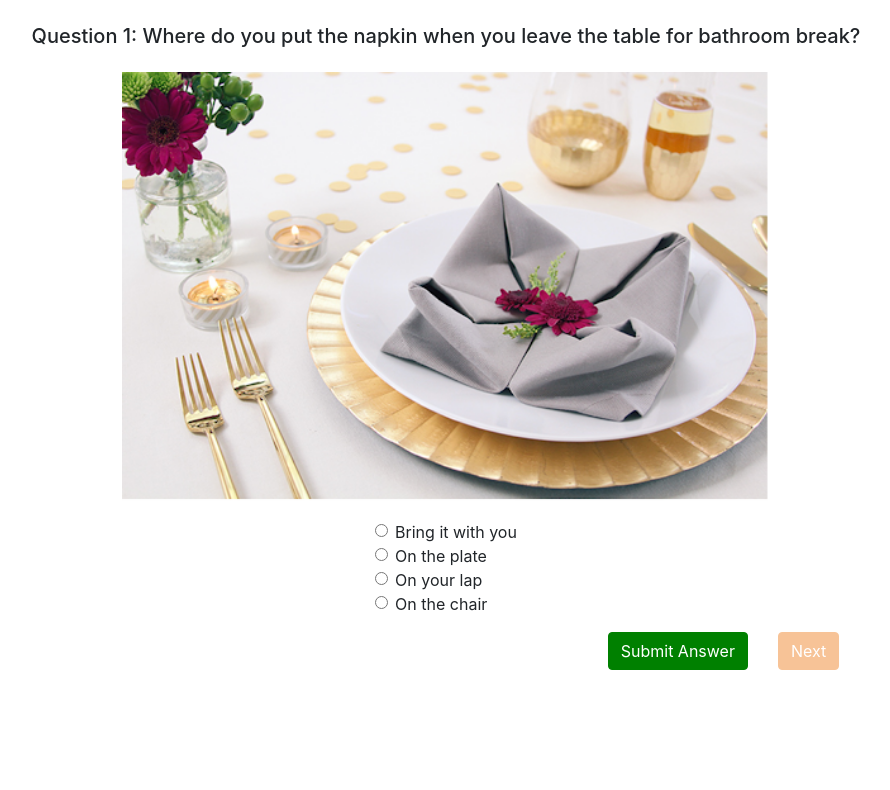
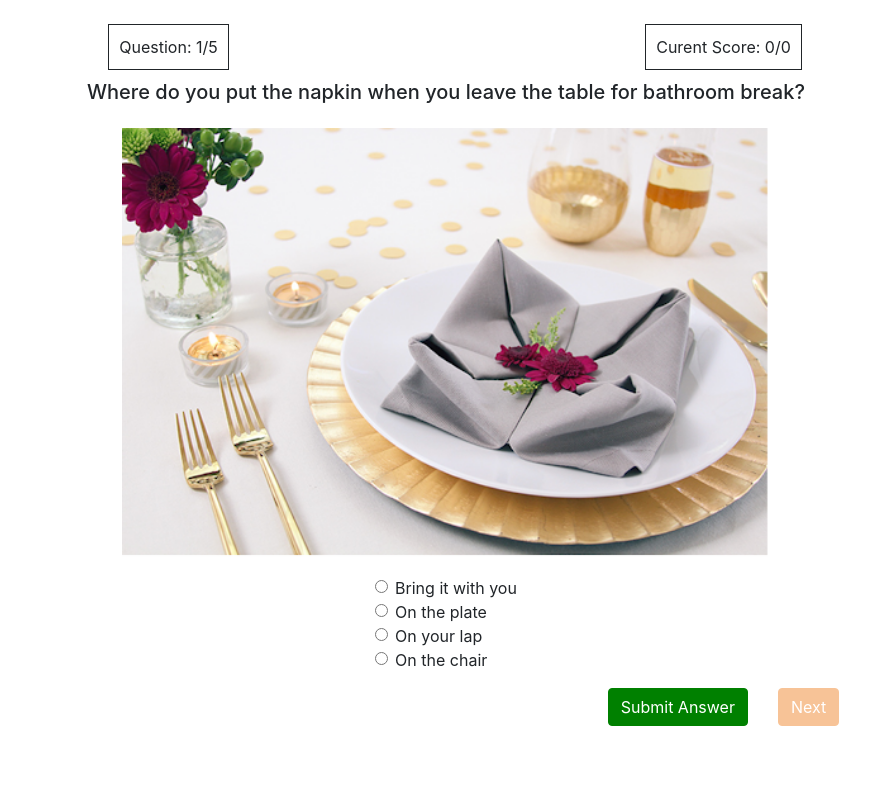
Before and after one commit to KimlyTor/Table-Etiquette, a Flask app: page /quiz/1 in a window 1280 px wide. Shown: the part 56-846 px from the top of the page, without its empty margins (194-1084 px from the left). Before the commit the page ends 726 px from the top, so only its background shows below. Run offline with Flask 2, Linux system fonts and the light colour scheme; some libraries are stand-ins or nearby versions.

Commit message:
final fix michelle

```diff
--- a/server.py
+++ b/server.py
@@ -94,7 +94,8 @@ quiz_data = {
         "question": "Test Your Knowledge. <br> How much do you know?",
         "choices": ["5 questions", "12 drags and drops"],
         "answer": None,
-        "next_question": "1"
+        "next_question": "1",
+        "score": 2,
     },
     "1": {
         "question_id": "1",
@@ -102,7 +103,8 @@ quiz_data = {
         "question": "Where do you put the napkin when you leave the table for bathroom break?",
         "choices": ["Bring it with you", "On the plate", "On your lap", "On the chair"],
         "answer": "On the chair",
-        "next_question": "2"
+        "next_question": "2",
+        "score": 2,
     },
     "2": {
         "question_id": "2",
@@ -110,7 +112,8 @@ quiz_data = {
         "question": "What's the golden rule of the table setting?",
         "choices": ["Pick any for or spoon available",  "Big utensils first, small utensils second", "Start at the outside and work your way in", "There is no rule"],
         "answer": "Start at the outside and work your way in",
-        "next_question": "3"
+        "next_question": "3",
+        "score": 2,
     },
     "3": {
         "question_id": "3",
@@ -118,7 +121,8 @@ quiz_data = {
         "question": "You are served fried calamari as an appetizer, which utensil do you use?",
         "choices": ["A", "B", "C", "D", "E", "None of the above"],
         "answer":  "A",
-        "next_question": "4"
+        "next_question": "4",
+        "score": 2,
     },
     "4": {
         "question_id": "4",
@@ -126,7 +130,8 @@ quiz_data = {
         "question": "You and your friends are in a restaurant having dinner torgether and your're really hungry. All of your food have been sered except the order for Abby who is seating next to you. What is the polite way to behave in this situation?",
         "choices": ["Start eating first",  "Ask Abby if it's okay to start eating first", "Wait for Abby's dish to be served"],
         "answer": "Wait for Abby's dish to be served",
-        "next_question": "5"
+        "next_question": "5",
+        "score": 2,
     },
     "5": {
         "question_id": "5",
@@ -134,7 +139,8 @@ quiz_data = {
         "question": "Which fork is which? Choose the correct labels.",
         "choices": ["A", "B", "C"],
         "answer": "B",
-        "next_question": "drag_and_drop"
+        "next_question": "drag_and_drop",
+        "score": 2,
     },
     "drag_and_drop":{
         "question_id": "Drag and Drop",
@@ -155,29 +161,33 @@ quiz_data = {
             "K":"Dinner spoon",
             "L":"Water glass",
          },
-        "next_question": "summary"
+        "next_question": "summary",
+        "score": [1, 1, 1, 1, 1, 1, 1, 1, 1, 1, 1, 1],
     }
 }
 
 user_score_raw = {}
-user_score_stat = {}
-total_score = 22
 
 def calc_score():
     print(user_score_raw)
     score = 0
     correct = 0
     incorrect = 0
-    for k, v in user_score_raw.items():
-        score += v
-        if (v):
-            correct = correct + 1
+    total_score = 0
+    for k, t in user_score_raw.items():
+        print(k, t)
+        score += t[0]
+        total_score += t[1]
+        if (t[0]):
+            correct += 1
         else:
-            incorrect = incorrect + 1
-    user_score_stat = {"correct": correct,
+            incorrect += 1
+    user_score_stat = {
+            "correct": correct,
             "incorrect": incorrect,
             "score": score,
-            "total_score": total_score}
+            "total_score": total_score
+        }
     return user_score_stat
 
 
@@ -244,30 +254,35 @@ def table_setting(table_setting_id):
     return render_template('table_setting.html', table_setting=table_setting, id=id)
 
 
+@app.route('/quiz/save_record', methods=['GET', 'POST'])
+def save_record():
+    record = request.get_json()
+    # add id and score to user_score
+    user_score_raw[record['id']] = (int(record['score']), int(record['full_score']))
+    score = calc_score()
+    return jsonify(data=score['score'])
+
+
 @app.route('/quiz/<id>')
 def quiz(id):
-    return render_template('quiz.html', data=quiz_data[str(id)])
+    if int(id) == 0:
+        user_score_raw.clear()
+    user_score_stat = calc_score()
+    return render_template('quiz.html', data={"quiz_data": quiz_data[str(id)], "user_score": user_score_stat})
+
+
+@app.route('/quiz/drag_and_drop')
+def quiz_drag_drop():
+    user_score_stat = calc_score()
+    return render_template('quiz_drag_drop.html', data={"quiz_data": quiz_data["drag_and_drop"], "user_score": user_score_stat})
 
 
 @app.route('/quiz/summary')
 def quiz_summary():
     # calculate statistics
     data = calc_score()
-    user_score_raw = {}
+    user_score_raw.clear()
     return render_template('quiz_summary.html', data=data)
-
-
-@app.route('/quiz/save_record', methods=['GET', 'POST'])
-def save_record():
-    record = request.get_json()
-    # add id and score to user_score
-    user_score_raw[record['id']] = int(record['score'])
-    score = calc_score()
-    return jsonify(data=score['score'])
-
-@app.route('/quiz/drag_and_drop')
-def quiz_drag_drop():
-    return render_template('quiz_drag_drop.html', data=quiz_data["drag_and_drop"])
 
 
 if __name__ == '__main__':
--- a/static/main.css
+++ b/static/main.css
@@ -200,9 +200,16 @@
 }
 
 #quiz_last_page{
-    margin-top: 150px;
+    margin-top: 50px;
 }
 
+.quiz-info{
+    display: inline-block;
+    padding: 10px;
+    border-width: 1px;
+    border-style: solid;
+    margin-bottom: 10px;
+}
 
 #timer{
     display: block;
--- a/static/quiz.js
+++ b/static/quiz.js
@@ -37,7 +37,7 @@ function SaveRecord(record){
     })
 }
 
-function VerifyAnswer(id, n, answer_index){
+function VerifyAnswer(id, n, answer_index, score){
     // verify answer
     var none_checked = true;
     var ans = $(`#${answer_index}`);
@@ -46,7 +46,7 @@ function VerifyAnswer(id, n, answer_index){
         none_checked = false;
         console.log($(`#div-${answer_index}`));
         $(`#div-${answer_index}`).append("<span class='highlight-green'>    Correct!</span>");
-        SaveRecord({"id": id, "score": 2});
+        SaveRecord({"id": id, "score": score, "full_score": score});
     }
     else{ // Answer is wrong
         for (let c = 0; c < n; c++) {
@@ -57,19 +57,27 @@ function VerifyAnswer(id, n, answer_index){
                 $(`#div-${id}-${c}`).append("<span class='highlight-red'>   Wrong.</span>")
             }
         }
-        SaveRecord({"id": id, "score": 0});
+        SaveRecord({"id": id, "score": 0, "full_score": score});
     }
 
     return none_checked;
 }
 
 $(document).ready(function(){
-    // console.log(data);
-    var id = data['question_id']
-    var question = data['question']
-    var list_img = data['img'];
-    var list_choices = data['choices'];
-    var answer = data['answer'];
+    console.log(data);
+    var quiz_data = data['quiz_data'];
+    var id = quiz_data['question_id'];
+    var question = quiz_data['question'];
+    var list_img = quiz_data['img'];
+    var list_choices = quiz_data['choices'];
+    var answer = quiz_data['answer'];
+    var score = quiz_data['score'];
+    var next_question = quiz_data['next_question']
+
+    var user_score = data['user_score'];
+    var curr_score = user_score['score'];
+    var total_score = user_score['total_score'];
+
     var answer_index= null;
 
 
@@ -88,22 +96,24 @@ $(document).ready(function(){
 
         var start_btn = $("<button>").attr("id", "start_btn").attr("class", "btn btn-primary").text("Start Quiz");
         start_btn.click(function(e){
-            window.location.href = `http://127.0.0.1:5000/quiz/${data['next_question']}`;
+            window.location.href = `http://127.0.0.1:5000/quiz/${next_question}`;
         });
         $("#reaction").append(submit_btn, start_btn);
         return;
     }
 
-    // write question
-    var q_text = $("<h5>").html(`Question ${id}: ${question}`);
-    $("#question").append(q_text);
+    // Fix header
+    var question_number  = $("<div class='col-md-6'>").append($("<span class='quiz-info'>").html(`Question: ${id}/5`));
+    var current_score  = $("<div class='col-md-6'>").append($("<span class='quiz-info'>").html(`Curent Score: ${curr_score}/${total_score}`));
+    var q_text = $("<div class='col-md-12'>").append($("<h5>").html(`${question}`));
+    $("#question").append(question_number, current_score, q_text);
 
     // list images
     if(list_img.length){
         var n = list_img.length;
         var col_wid = parseInt(12/n).toString()
         for (const i of list_img) {
-            var img = $("<img>").attr("src", `${i}`).attr('alt', data['question']);
+            var img = $("<img>").attr("src", `${i}`).attr('alt', question);
             var panel = $(`<div class='col-md-${col_wid}'>`).append(img);
             $("#content").append(panel);
         }
@@ -133,7 +143,7 @@ $(document).ready(function(){
     var submit_btn = $("<button>").attr("id", "submit-btn").attr("class", "btn btn-primary").text("Submit Answer");
     submit_btn.click(function(e){
         $(`#warning_block`).empty();
-        var none_checked = VerifyAnswer(id, list_choices.length, answer_index);
+        var none_checked = VerifyAnswer(id, list_choices.length, answer_index, score);
         if(!none_checked){
             submit_btn.prop("disabled", true);
             next_btn.prop("disabled", false);
@@ -145,7 +155,7 @@ $(document).ready(function(){
 
     var next_btn = $("<button>").attr("id", "next_btn").attr("class", "btn btn-primary").text("Next");
     next_btn.click(function(e){
-        window.location.href = `http://127.0.0.1:5000/quiz/${data['next_question']}`;
+        window.location.href = `http://127.0.0.1:5000/quiz/${next_question}`;
     });
     next_btn.prop("disabled", true);
     var col1= $("<div class='col-md-6 justify-content-around text-center'>").append(warning_block)
--- a/templates/quiz_summary.html
+++ b/templates/quiz_summary.html
@@ -11,7 +11,7 @@
 
 <div class="container" id="quiz_last_page">
     <div id="title" class="row justify-content-center text-center my-3">
-        <h2 id="finish_title">Finished!</h2>
+        <h2 id="finish_title">Congratulations, you have finished the quiz!</h2>
     </div>
     <div id="content" class="row justify-content-center text-center my-3 quiz_summary_text">
     </div>
```
Also changed, not shown: static/quiz_drag_drop.js (+24 -15 lines), static/quiz_summary.js (+4 -3 lines).
